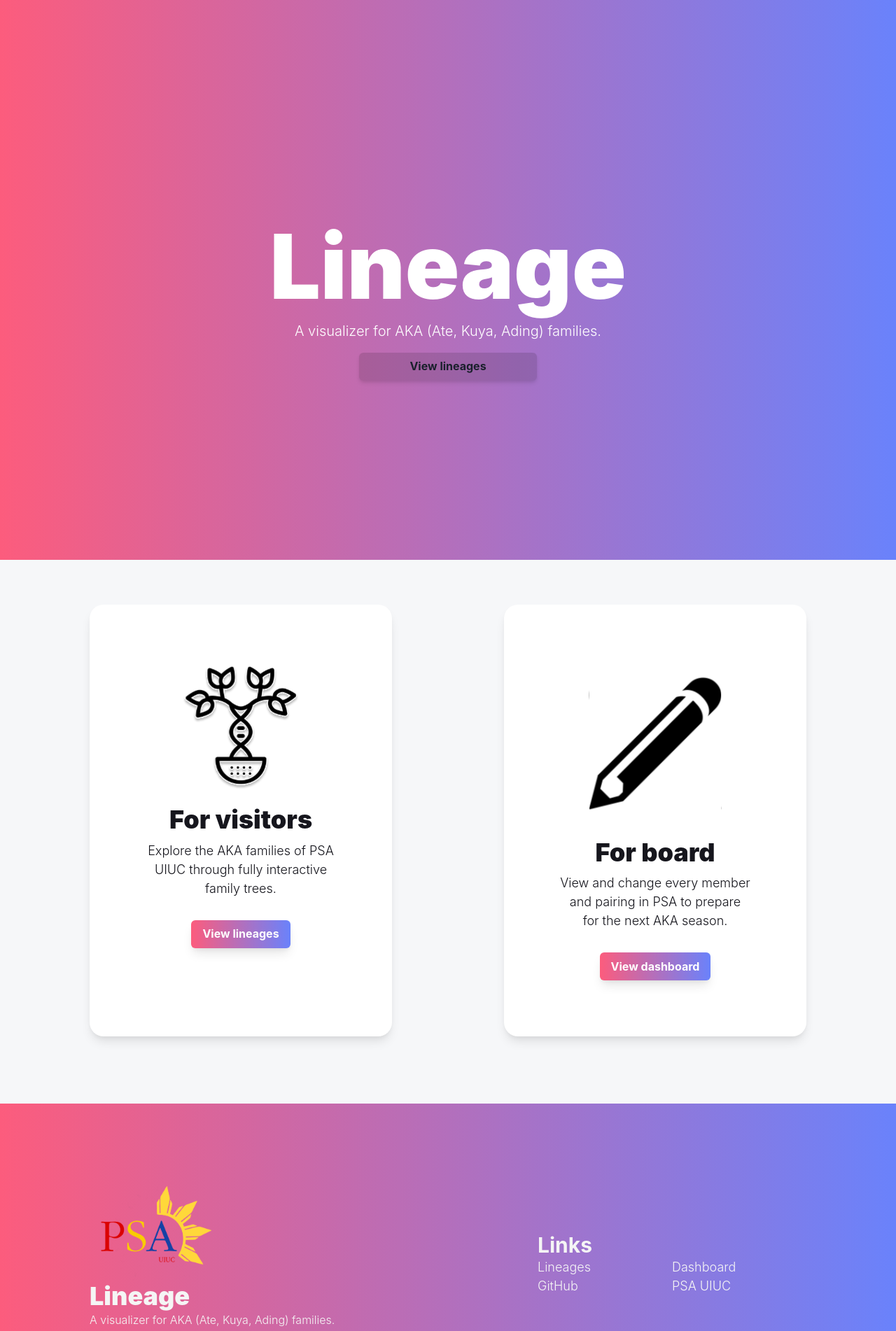
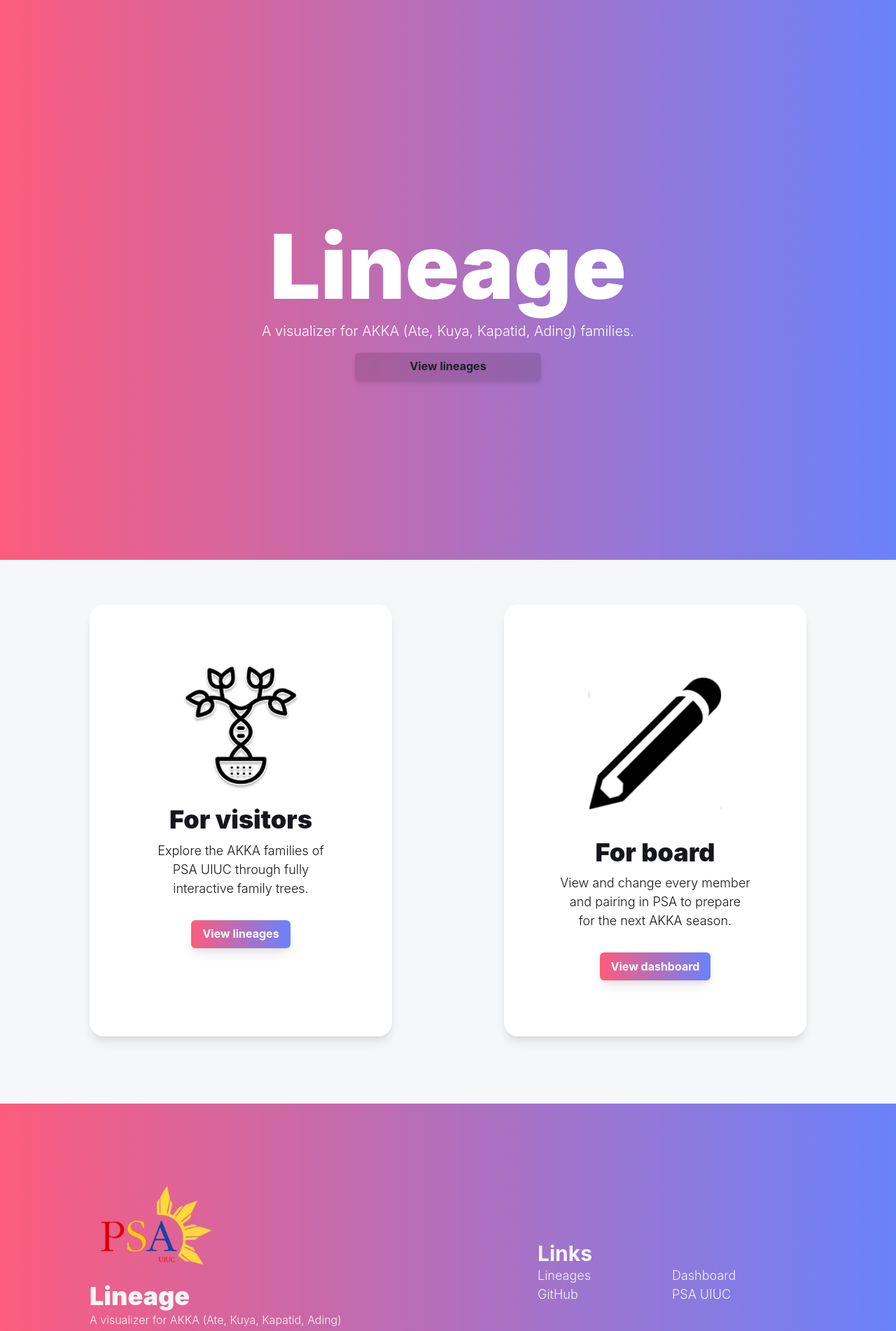
Before and after one commit to PSA-Tech-Team/lineage, a Next.js app: page / in a window 1280 px wide. Shown: the top 1902 px of the page at 70% size. Built offline with nearby package versions, Linux system fonts and the light colour scheme.

Commit message:
aka -> akka, and update links

```diff
--- a/src/components/Footer.tsx
+++ b/src/components/Footer.tsx
@@ -22,7 +22,7 @@ const Footer = () => (
           </Heading>
 
           <Text fontWeight="light">
-            A visualizer for AKA (Ate, Kuya, Ading) families.
+            A visualizer for AKKA (Ate, Kuya, Kapatid, Ading) families.
           </Text>
 
           <Text fontWeight="light">
@@ -38,7 +38,7 @@ const Footer = () => (
           <Grid templateColumns={{ base: '100%', md: '1fr 1fr' }}>
             <StyledLink href="/lineages">Lineages</StyledLink>
             <StyledLink href="/dashboard">Dashboard</StyledLink>
-            <StyledLink href="https://github.com/renzol2/lineage">
+            <StyledLink href="https://github.com/PSA-Tech-Team/lineage">
               GitHub
             </StyledLink>
             <StyledLink href="http://psauiuc.org/">PSA UIUC</StyledLink>
--- a/src/components/Hero.tsx
+++ b/src/components/Hero.tsx
@@ -9,7 +9,7 @@ const Hero = ({ title }: { title: string }) => (
           {title}
         </Heading>
         <Text fontSize="xl" fontWeight="light">
-          A visualizer for AKA (Ate, Kuya, Ading) families.
+          A visualizer for AKKA (Ate, Kuya, Kapatid, Ading) families.
         </Text>
         <Link href="/lineages">
           <Button
--- a/src/components/PairingForm.tsx
+++ b/src/components/PairingForm.tsx
@@ -23,7 +23,7 @@ interface PairingFormProps {
 }
 
 /**
- * Form to create new AKA pairings between PSA members
+ * Form to create new AKKA pairings between PSA members
  */
 const PairingForm = ({
   members,
--- a/src/components/PairingsTable.tsx
+++ b/src/components/PairingsTable.tsx
@@ -42,7 +42,7 @@ const PairingsTable = ({
 }: PairingsTableProps) => {
   return (
     <Table>
-      <TableCaption>PSA AKA Pairings</TableCaption>
+      <TableCaption>PSA AKKA Pairings</TableCaption>
       <Thead>
         <Tr>
           <Th>AK name</Th>
--- a/src/pages/dashboard/index.tsx
+++ b/src/pages/dashboard/index.tsx
@@ -16,18 +16,18 @@ const NAVIGATION = [
   },
   {
     title: 'View pairings',
-    description: 'View all registered AKA pairings by semester',
+    description: 'View all registered AKKA pairings by semester',
     href: '/dashboard/pairings',
   },
   {
     title: 'View lineages',
-    description: 'Browse through AKA family trees',
+    description: 'Browse through AKKA family trees',
     href: '/lineages',
   },
   {
     title: 'View issues',
     description: 'View pending administrative changes to be made',
-    href: 'https://github.com/renzol2/lineage/issues',
+    href: 'https://github.com/PSA-Tech-Team/lineage/issues',
   },
 ];
 
--- a/src/pages/dashboard/new.tsx
+++ b/src/pages/dashboard/new.tsx
@@ -58,8 +58,8 @@ const CreateEntryPage = ({ members, pairings }: CreateEntryPageProps) => {
           member/pairing individual pages (per year/semester) will be constantly
           up-to-date. This inconvenience is due to a technical difficulty that
           is being worked on. If you need to leave the page and would like it to
-          be updated, please message or email Renzo Ledesma
-          (renzol2@illinois.edu).
+          be updated, please message or email Webmaster
+          (webmaster@psauiuc.org).
         </AlertDescription>
       </Alert>
     </DashboardWrapper>
--- a/src/pages/dashboard/pairings/index.tsx
+++ b/src/pages/dashboard/pairings/index.tsx
@@ -5,7 +5,7 @@ import { SEMESTERS } from '../../../fixtures/Semesters';
 
 const NAVIGATION = SEMESTERS.map((sem) => ({
   title: `Pairings from ${sem}`,
-  description: `View AKA pairings from ${sem}`,
+  description: `View AKKA pairings from ${sem}`,
   href: `/dashboard/pairings/${encodeURIComponent(sem)}`,
 }));
 
--- a/src/pages/index.tsx
+++ b/src/pages/index.tsx
@@ -18,7 +18,7 @@ const Index = () => {
       >
         <LandingPageCard
           title="For visitors"
-          description="Explore the AKA families of PSA UIUC through fully interactive family trees."
+          description="Explore the AKKA families of PSA UIUC through fully interactive family trees."
           href="/lineages"
           buttonText="View lineages"
           svg="tree.svg"
@@ -26,7 +26,7 @@ const Index = () => {
         />
         <LandingPageCard
           title="For board"
-          description="View and change every member and pairing in PSA to prepare for the next AKA season."
+          description="View and change every member and pairing in PSA to prepare for the next AKKA season."
           href="/dashboard"
           buttonText="View dashboard"
           svg="pencil.svg"
--- a/src/pages/login.tsx
+++ b/src/pages/login.tsx
@@ -41,7 +41,7 @@ const Login = () => {
           <AlertIcon />
           <AlertTitle>Alert!</AlertTitle>
           <AlertDescription>
-            Only PSA UIUC board officers can edit AKA pairings
+            Only PSA UIUC board officers can edit AKKA pairings
           </AlertDescription>
         </Alert>
         <Text my="10px">Current user: {user?.email}</Text>
```
Also changed, not shown: 1 other file (tests, documents, lock files or other folders).
